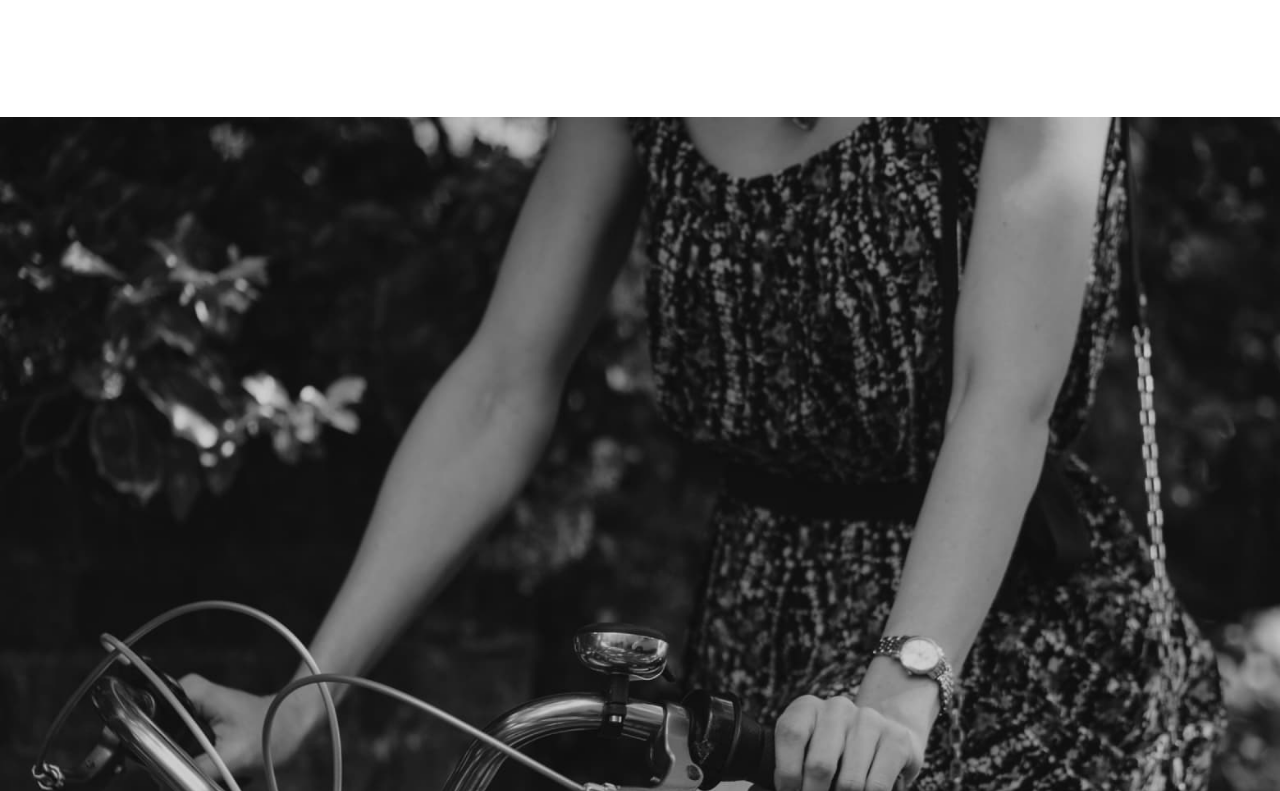
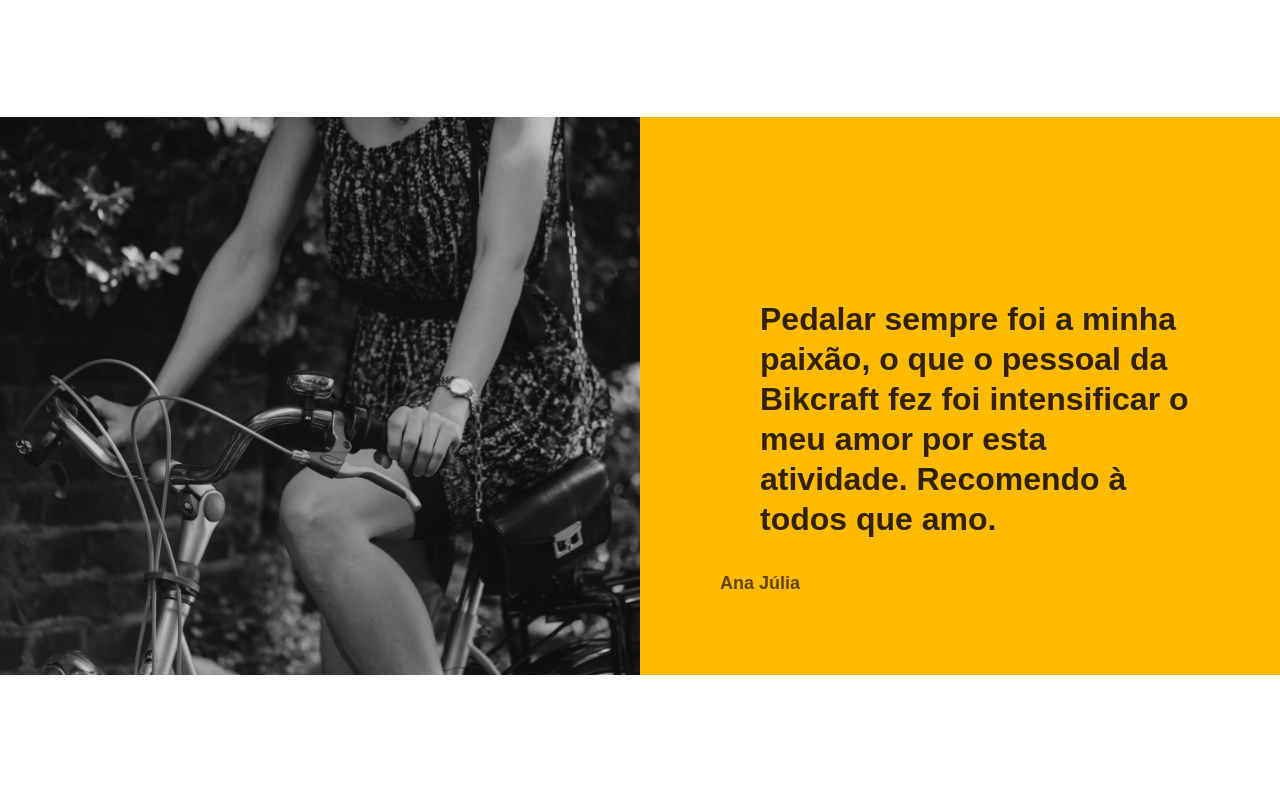
Before and after one commit to felix-medeiros/bikcraft-project-final, a plain HTML site: page index.html in a window 1280 px wide. Shown: the part 3049-3840 px from the top of the page. After the commit the page ends 3724 px from the top, so only its background shows below. Drawn offline with Linux system fonts and the light colour scheme.

Commit message:
Feat: import attest

```diff
--- a/css/style.css
+++ b/css/style.css
@@ -11,6 +11,7 @@
 @import "./home/introduction.css";
 @import "./home/tecnology.css";
 @import "./home/partners.css";
+@import "./home/attest.css";
 
 /* Bicicles */
 @import "./bicicles/bicicles-list.css";
```
